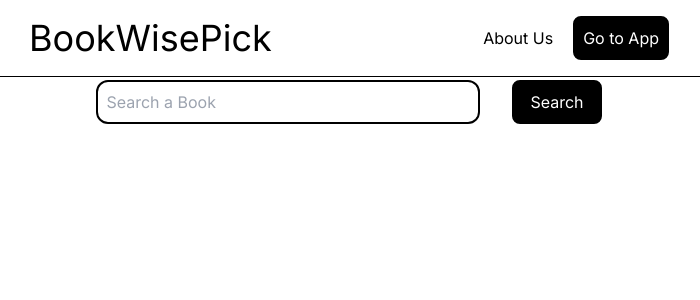
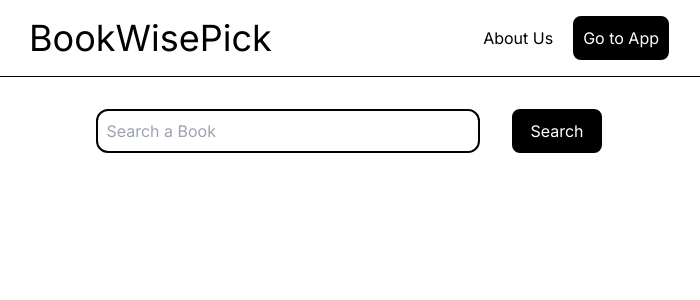
Before and after one commit to JothishJJ/BookWisePick, a Next.js app: page /app/search in a window 1280 px wide. Shown: the top 300 px of the page, without its empty margins (291-991 px from the left). Built offline with nearby package versions, Linux system fonts and the light colour scheme.

Commit message:
Change texts

```diff
--- a/app/app/search/page.tsx
+++ b/app/app/search/page.tsx
@@ -5,35 +5,35 @@ import { useState } from "react"
 
 const Search = () => {
 
-  const [books, setBooks] = useState<any>()
+  const [books, setBooks] = useState<any>();
 
   async function getBooks(e: any) {
-    e.preventDefault()
+    e.preventDefault();
 
-    const response = await fetch(`https://openlibrary.org/search.json?q=${bookTitle}&limit=20&sort=rating asc`)
-    const obj = await response.json()
-    setBooks(obj)
+    const response = await fetch(`https://openlibrary.org/search.json?q=${bookTitle}&limit=20&sort=rating asc`);
+    const obj = await response.json();
+    setBooks(obj);
   }
 
   const [bookTitle, setBookTitle] = useState("")
 
   return (
     <div className="text-center">
-      <form autoComplete="off" className="fixed top-20 right-0 left-0 space-x-8" >
+      <form autoComplete="off" className="space-x-8" >
         <input
-          autoComplete="false"
+          autoComplete="off"
           data-cy="search-bar"
           type="search"
           name="search"
           placeholder="Search a Book"
           value={bookTitle}
           onChange={(e) => setBookTitle(e.target.value)}
-          className="border-2 border-black p-2 rounded-xl outline-none w-96"
+          className="border-2 border-black p-2 rounded-xl outline-none w-96 my-4"
         />
         <Button data-cy="search" className="px-4" onClick={getBooks}>Search</Button>
       </form>
 
-      <div className="pt-16 lg:px-80 px-4">
+      <div className="lg:px-80 px-4">
         {books && (
           <>
             <p className="text-right">Found {books.numFound} books!</p>
```
Also changed, not shown: 2 other files (tests, documents, lock files or other folders).
